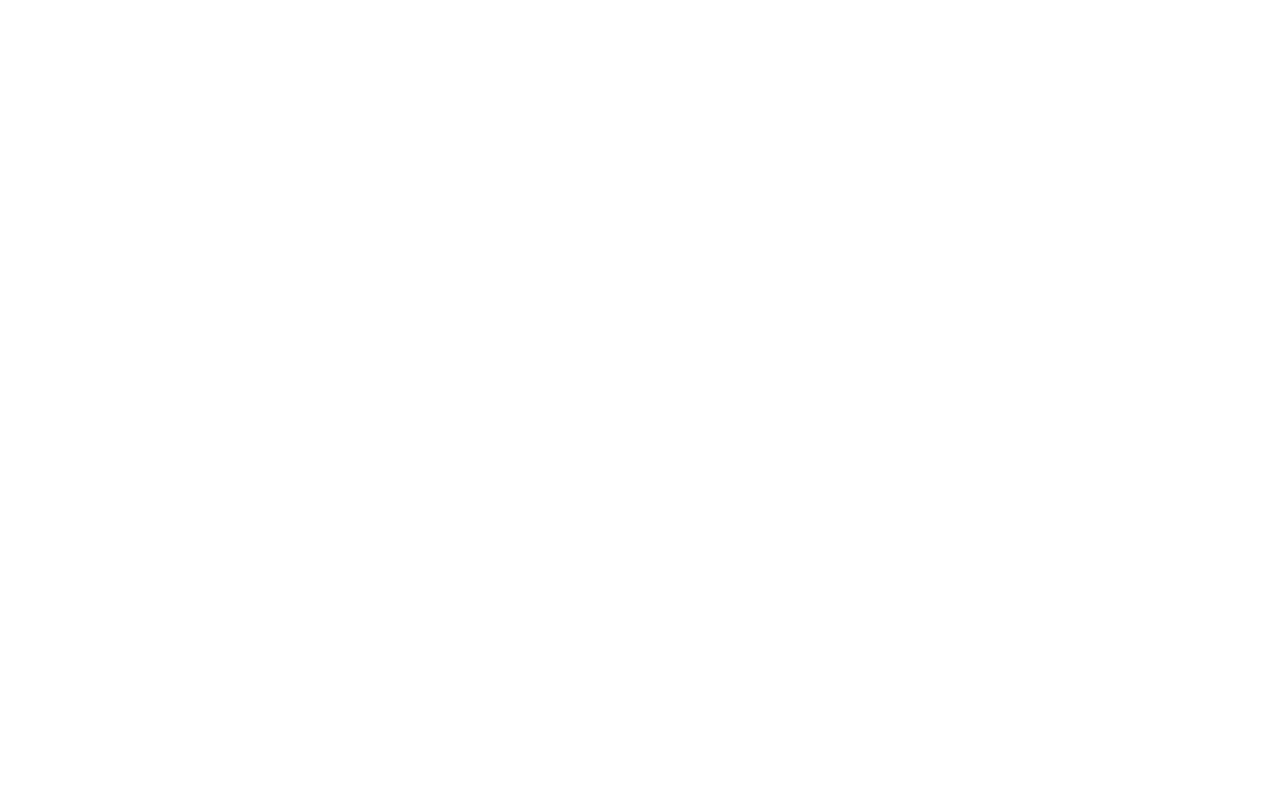
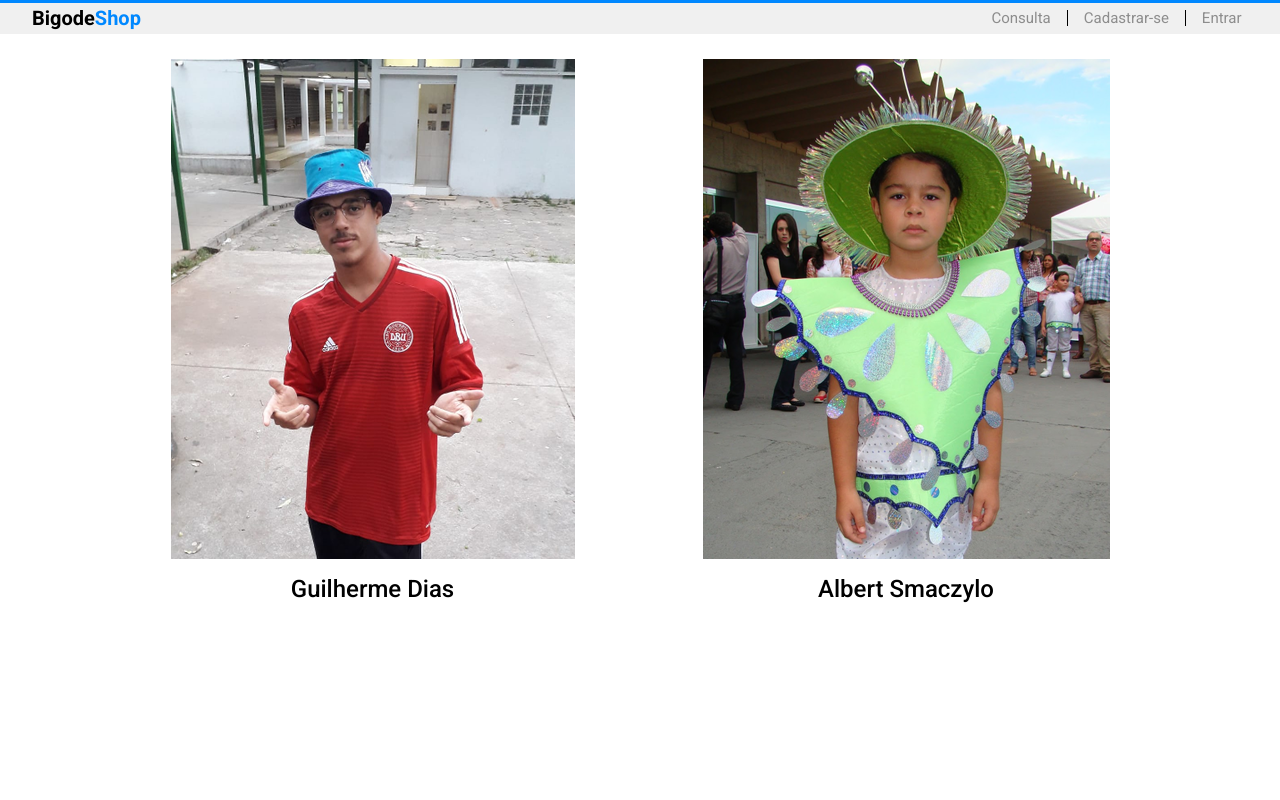
Before and after one commit to albberrrt/lojinha, a PHP site: page /php/frontEnd/devs.php in a window 1280 px wide. Before the commit the page is empty. Run offline with PHP 8.4, Linux system fonts and the light colour scheme.

Commit message:
entrenga1

```diff
--- /dev/null
+++ b/css/devsStyle.css
@@ -0,0 +1,33 @@
+main{
+    width: 100%;
+    height: 100%;
+}
+
+section{
+    width: 100%;
+    display: flex;
+    justify-content: center;
+    margin-top: 2%;
+}
+
+.img-div{
+    margin: 0 5%;
+    transition: all 200ms ease-in-out;
+}
+.img-div:hover{
+    cursor: pointer;
+    transform: scale(1.05);
+    color: rgb(0, 136, 255);
+}
+
+.img-div h1{
+    text-align: center;
+    font-family: 'Roboto', sans-serif;
+    font-weight: 500;
+    margin-top: 1rem;
+}
+
+.img-div-2{
+    height: 500px;
+    overflow: hidden;
+}
--- /dev/null
+++ b/css/headerStyle.css
@@ -0,0 +1,47 @@
+header {
+    display: flex;
+    align-items: center;
+    background-color: #f0f0f0;
+    height: 4%;
+    width: 100%;
+  }
+  header h1 {
+    color: rgb(0, 0, 0);
+    font-family: "Roboto", sans-serif;
+    margin-left: 2rem;
+    font-size: 20px;
+  }
+  header span {
+    color: rgb(0, 136, 255);
+  }
+  header nav {
+    position: absolute;
+    right: 3%;
+    display: flex;
+    align-items: center;
+    color: rgb(0, 0, 0);
+    font-family: "Roboto", sans-serif;
+    font-size: 15px;
+  }
+  nav a:link {
+    color: #8d8d8d;
+    text-decoration: none;
+    transition: all 100ms ease-in-out;
+  }
+  nav a:visited {
+    color: #8d8d8d;
+  }
+  nav a:hover {
+    color: rgb(0, 136, 255);
+  }
+
+  .divider-vertical {
+    height: 1rem;
+    border-left: 1px solid black;
+    margin: 0 1rem;
+  }
+
+  .header-bar {
+    height: 0.2rem;
+    background-color: rgb(0, 136, 255);
+  }
--- a/php/backEnd/saveCadastro.php
+++ b/php/backEnd/saveCadastro.php
@@ -31,7 +31,7 @@
     $insrt->execute();
 
     $_SESSION['user_Email'] = $formEmail;
-    $_SESSION['user_Name'] = $formName;
+    $_SESSION['user_Name'] = $formUser;
     $_SESSION['user_Cart'] = $userCartName;
     $_SESSION['user_ProfileImg'] = $profileImg;
     $_SESSION['isDev'] = $isDev;
--- a/php/frontEnd/cadastro.php
+++ b/php/frontEnd/cadastro.php
@@ -22,7 +22,7 @@
             <form action="../backEnd/saveCadastro.php" method="POST">
                 <div class="input-div">
                     <input type="text" id="inputName" class="inputLogin" name="formUser" autocomplete="off" placeholder=" ">
-                    <label for="inputName" class="placeholder-input">Email ou nome de usuário</label>
+                    <label for="inputName" class="placeholder-input">Nome de usuário</label>
                 </div>
                 <div class="input-div">
                     <input type="email" id="inputEmail" class="inputLogin" name="formEmail" autocomplete="off" placeholder=" ">
--- a/php/frontEnd/devs.php
+++ b/php/frontEnd/devs.php
@@ -0,0 +1,64 @@
+<?php
+session_start();
+?>
+
+<!DOCTYPE html>
+<html lang="en">
+<head>
+    <meta charset="UTF-8">
+    <meta http-equiv="X-UA-Compatible" content="IE=edge">
+    <meta name="viewport" content="width=device-width, initial-scale=1.0">
+
+    <link rel="stylesheet" href="../../css/mainStyle.css" media="screen" type="text/css">
+    <link rel="stylesheet" href="../../css/headerStyle.css" media="screen" type="text/css">
+    <link rel="stylesheet" href="../../css/devsStyle.css" media="screen" type="text/css">
+
+    <title>Devs</title>
+
+</head>
+<body>
+<div class="header-bar"></div>
+    <header>
+        <h1>Bigode<span>Shop</span></h1>
+        <?php if (isset($_SESSION['user_Name']) && isset($_SESSION['user_Email'])){ ?>
+
+        <nav>
+            <a href="../frontEnd/devs.php">Consulta</a>
+            <div class="divider-vertical"></div>
+            <a href="../backEnd/logout.php">Sair</a>
+
+        </nav>
+
+        <?php } else { ?>
+
+        <nav>
+            <a href="../frontEnd/devs.php">Consulta</a>
+            <div class="divider-vertical"></div>
+            <a href="../frontEnd/cadastro.php">Cadastrar-se</a>
+            <div class="divider-vertical"></div>
+            <a href="../frontEnd/login.php">Entrar</a>
+        </nav>
+        <?php } ?>
+    </header>
+
+    <main>
+
+    <section>
+        <div class="bigode-div img-div">
+            <div class="img-div-2">
+            <img src="../../img/bigode.png">
+            </div>
+            <h1>Guilherme Dias</h1>
+        </div>
+        <div class="alberto-div img-div">
+            <div class="img-div-2">
+            <img src="../../img/alberto.png">
+            </div>
+            <h1>Albert Smaczylo</h1>
+        </div>
+    </section>
+
+    </main>
+
+</body>
+</html>
```
Also changed, not shown: css/consultaStyle.css (+0 -47 lines), php/frontEnd/consulta.php (+7 -1 lines), img/alberto.png (added), img/bigode.png (added).
